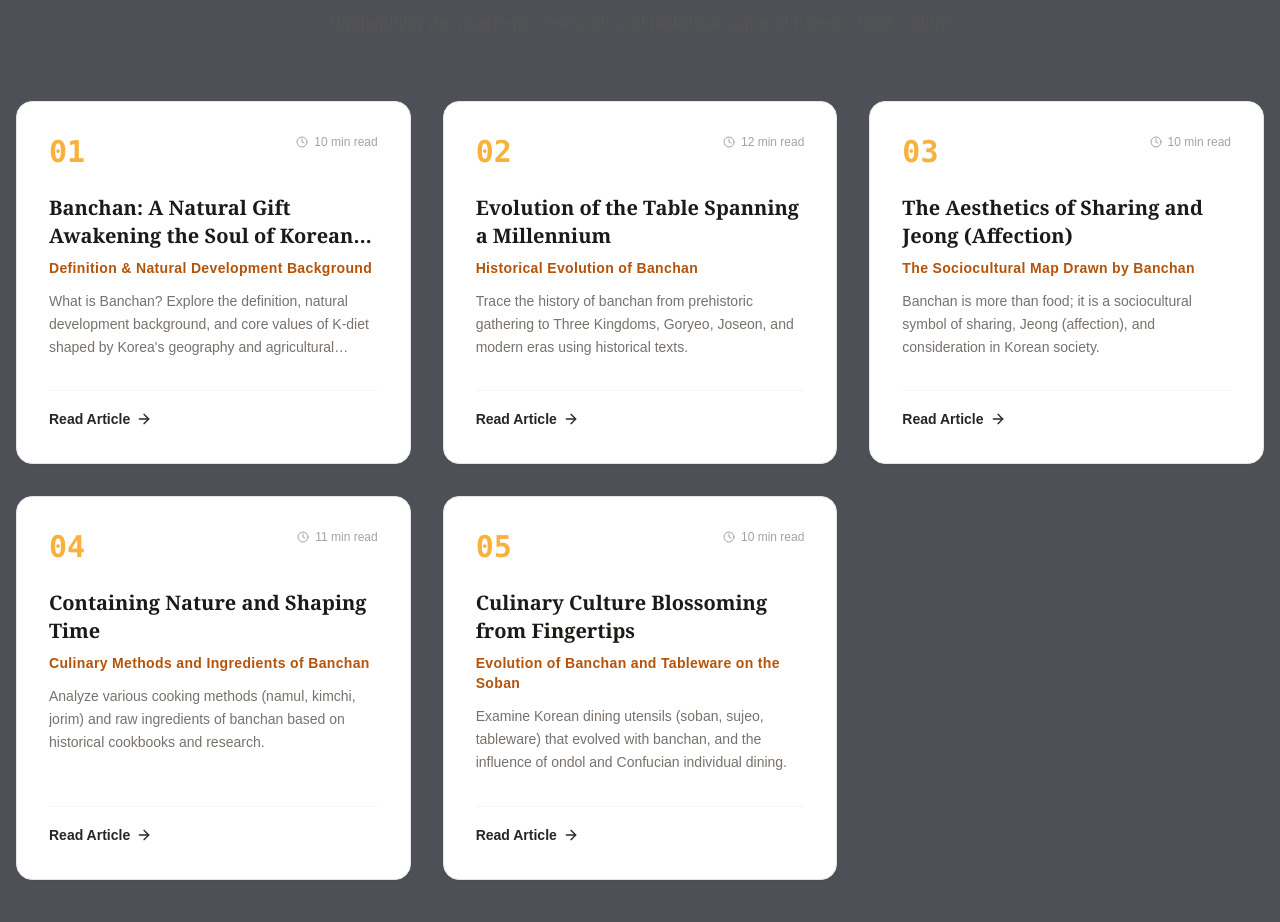
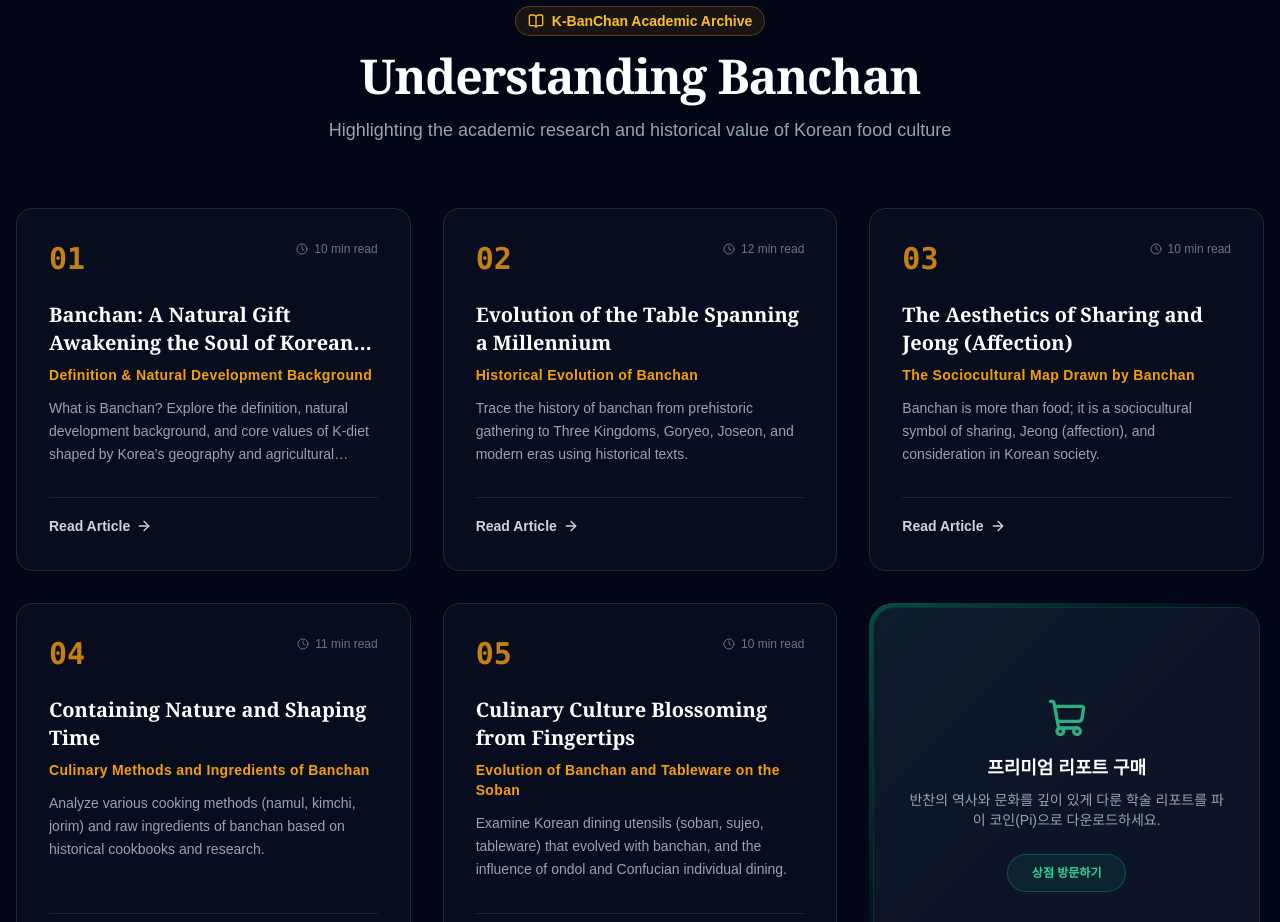
Before and after one commit to EBookMart/K-BanChan, a Next.js app: page /en/banchan-guide in a window 1280 px wide. Shown: the part 230-1152 px from the top of the page. Built offline with nearby package versions, Linux system fonts and the light colour scheme.

Commit message:
fix: resolve MonetizationCTA eventName type error

```diff
--- a/src/app/[locale]/banchan-guide/page.tsx
+++ b/src/app/[locale]/banchan-guide/page.tsx
@@ -3,8 +3,10 @@ import Link from "next/link";
 import { routing } from "@/i18n/routing";
 import Header from "@/components/Header";
 import Footer from "@/components/Footer";
+import SeasonalThemeBanner from "@/components/SeasonalThemeBanner";
+import MonetizationCTA from "@/components/MonetizationCTA";
 import { BANCHAN_GUIDE_ARTICLES } from "@/data/banchan-guide";
-import { BookOpen, Clock, ArrowRight } from "lucide-react";
+import { BookOpen, Clock, ArrowRight, ShoppingCart } from "lucide-react";
 
 type Props = {
   params: { locale: string };
@@ -74,20 +76,25 @@ export default function BanchanGuideIndexPage({ params: { locale } }: Props) {
   const isRtl = lang === "ar";
 
   return (
-    <div className="min-h-screen flex flex-col bg-amber-50/30 dark:bg-stone-950 text-stone-800 dark:text-stone-100 transition-colors duration-300">
+    <div className="min-h-screen flex flex-col bg-slate-950 text-slate-100 transition-colors duration-300">
       <Header />
 
-      <main className="flex-grow py-16 px-4 max-w-7xl mx-auto w-full" dir={isRtl ? "rtl" : "ltr"}>
+      <main className="flex-grow pt-6 pb-16 md:pt-10 md:pb-24 px-4 max-w-7xl mx-auto w-full" dir={isRtl ? "rtl" : "ltr"}>
+        {/* 상단 시즈널 테마 배너 */}
+        <div className="mb-8 md:mb-12 w-full max-w-5xl mx-auto">
+          <SeasonalThemeBanner locale={locale} />
+        </div>
+
         {/* 히어로 헤더 섹션 */}
-        <div className="text-center mb-16 max-w-3xl mx-auto">
-          <div className="inline-flex items-center gap-2 px-3 py-1 rounded-full bg-amber-100 dark:bg-amber-950/50 text-amber-800 dark:text-amber-300 text-sm font-semibold mb-4 border border-amber-200 dark:border-amber-900/50">
+        <div className="text-center mb-10 md:mb-16 max-w-3xl mx-auto">
+          <div className="inline-flex items-center gap-2 px-3 py-1 rounded-full bg-amber-500/10 text-amber-400 text-sm font-semibold mb-4 border border-amber-500/30">
             <BookOpen size={16} />
             <span>K-BanChan Academic Archive</span>
           </div>
-          <h1 className="text-4xl md:text-5xl font-extrabold tracking-tight text-stone-900 dark:text-white mb-4 font-serif">
+          <h1 className="text-4xl md:text-5xl font-extrabold tracking-tight text-white mb-4 font-serif drop-shadow-md">
             {title}
           </h1>
-          <p className="text-lg text-stone-600 dark:text-stone-400">
+          <p className="text-lg text-slate-400 font-light">
             {subtitle}
           </p>
         </div>
@@ -104,14 +111,14 @@ export default function BanchanGuideIndexPage({ params: { locale } }: Props) {
             return (
               <div
                 key={article.slug}
-                className="group relative flex flex-col justify-between bg-white dark:bg-stone-900 border border-stone-200 dark:border-stone-800 rounded-2xl p-8 shadow-sm hover:shadow-xl hover:border-amber-400 dark:hover:border-amber-700 transition-all duration-300 transform hover:-translate-y-1"
+                className="group relative flex flex-col justify-between bg-slate-900/40 border border-slate-800 rounded-2xl p-8 shadow-sm hover:shadow-xl hover:border-amber-500/50 transition-all duration-300 transform hover:-translate-y-1"
               >
                 {/* 카드 상단 데코레이션 및 번호 */}
                 <div className="flex justify-between items-start mb-6">
-                  <span className="text-3xl font-extrabold text-amber-500/80 dark:text-amber-500 font-mono">
+                  <span className="text-3xl font-extrabold text-amber-500/80 font-mono">
                     {paddedOrder}
                   </span>
-                  <div className="flex items-center gap-1.5 text-xs text-stone-400 dark:text-stone-500 font-medium">
+                  <div className="flex items-center gap-1.5 text-xs text-slate-500 font-medium">
                     <Clock size={12} />
                     <span>{artReadTime}</span>
                   </div>
@@ -119,22 +126,22 @@ export default function BanchanGuideIndexPage({ params: { locale } }: Props) {
 
                 {/* 메인 텍스트 영역 */}
                 <div className="flex-grow">
-                  <h2 className="text-xl font-bold text-stone-900 dark:text-white mb-2 group-hover:text-amber-600 dark:group-hover:text-amber-400 transition-colors font-serif line-clamp-2">
+                  <h2 className="text-xl font-bold text-white mb-2 group-hover:text-amber-400 transition-colors font-serif line-clamp-2">
                     {artTitle}
                   </h2>
-                  <p className="text-sm font-semibold text-amber-700 dark:text-amber-400 mb-3 tracking-wide">
+                  <p className="text-sm font-semibold text-amber-500 mb-3 tracking-wide">
                     {artSubtitle}
                   </p>
-                  <p className="text-sm text-stone-500 dark:text-stone-400 line-clamp-3 leading-relaxed mb-6">
+                  <p className="text-sm text-slate-400 line-clamp-3 leading-relaxed mb-6 font-light">
                     {artDesc}
                   </p>
                 </div>
 
                 {/* 카드 하단 액션 버튼 */}
-                <div className="border-t border-stone-100 dark:border-stone-800 pt-4 mt-2">
+                <div className="border-t border-slate-800/80 pt-4 mt-2">
                   <Link
                     href={`/${lang}/banchan-guide/${article.slug}`}
-                    className="inline-flex items-center gap-1.5 text-sm font-bold text-stone-800 dark:text-stone-200 group-hover:text-amber-600 dark:group-hover:text-amber-400 transition-colors"
+                    className="inline-flex items-center gap-1.5 text-sm font-bold text-slate-300 group-hover:text-amber-400 transition-colors"
                   >
                     <span>{readMoreText}</span>
                     <ArrowRight
@@ -146,6 +153,27 @@ export default function BanchanGuideIndexPage({ params: { locale } }: Props) {
               </div>
             );
           })}
+
+          {/* 6번째 빈 공간: 수익화 공간 신설 */}
+          <div className="flex h-full w-full">
+            <div className="w-full h-full p-1 rounded-3xl bg-gradient-to-br from-emerald-500/40 via-transparent to-transparent shadow-lg shadow-emerald-900/20 group">
+              <div className="bg-slate-900/90 h-full w-full rounded-[22px] flex flex-col justify-center items-center p-8 text-center border border-emerald-900/50 hover:bg-slate-900/70 transition-all duration-300">
+                <ShoppingCart className="w-10 h-10 text-emerald-400 mb-4 opacity-80 group-hover:scale-110 transition-transform" />
+                <h3 className="text-lg font-bold text-white mb-2 group-hover:text-emerald-400 transition-colors">
+                  프리미엄 리포트 구매
+                </h3>
+                <p className="text-sm text-slate-400 font-light mb-6">
+                  반찬의 역사와 문화를 깊이 있게 다룬 학술 리포트를 파이 코인(Pi)으로 다운로드하세요.
+                </p>
+                <Link
+                  href="#"
+                  className="px-6 py-2.5 rounded-full text-xs font-bold bg-emerald-500/10 text-emerald-400 border border-emerald-500/30 hover:bg-emerald-500/20 hover:border-emerald-500/50 transition-all"
+                >
+                  상점 방문하기
+                </Link>
+              </div>
+            </div>
+          </div>
         </div>
       </main>
 
```
Also changed, not shown: src/data/banchan.json.
